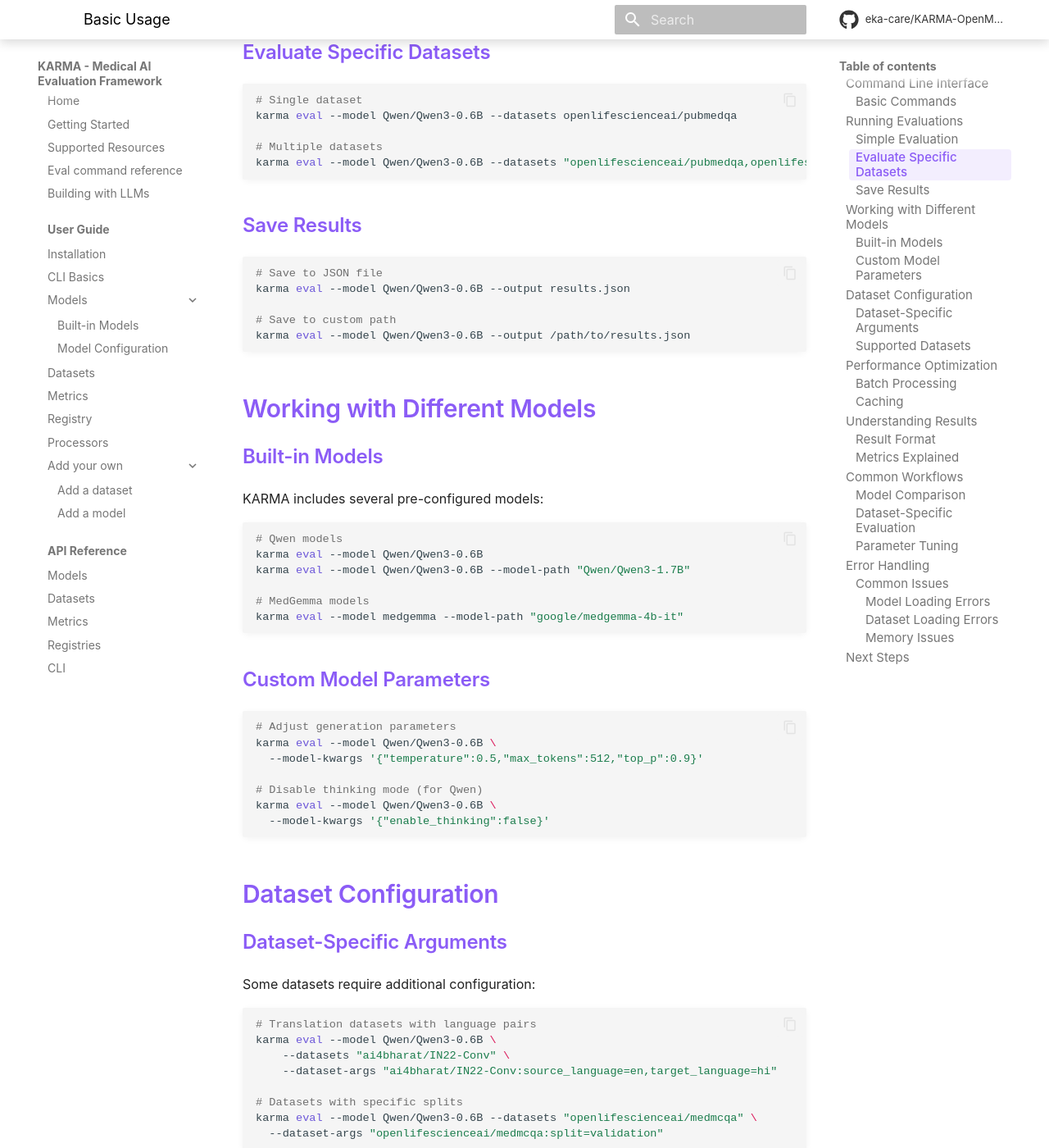
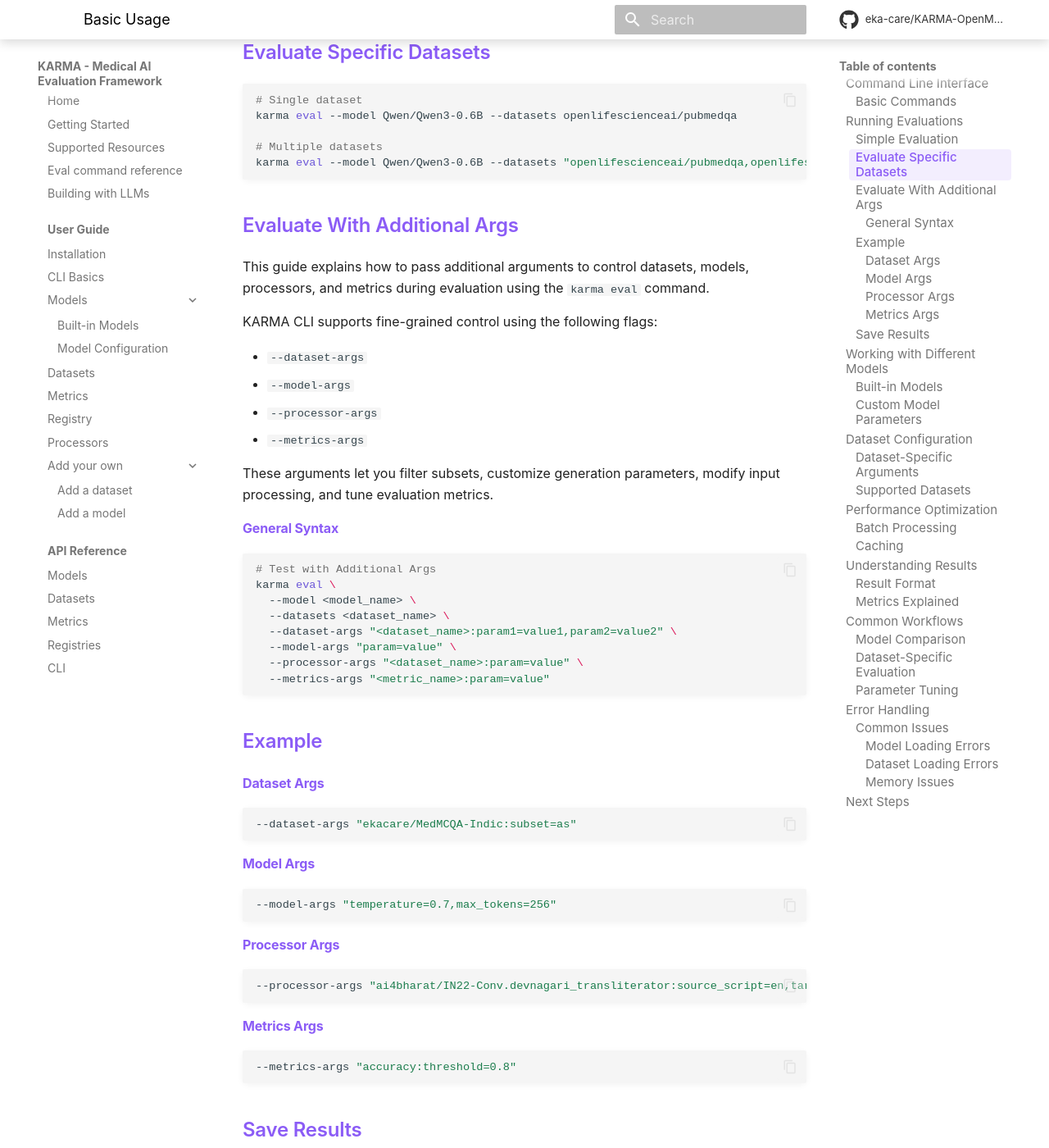
Before and after one commit to eka-care/KARMA-OpenMedEvalKit, an MkDocs documentation site: the page built from docs/user-guide/basic-usage.md, in a window 1280 px wide and 1400 px high, scrolled down 1121 px. Shown: the whole window at 82% size. Built offline with MkDocs 1.6.1 and Material for MkDocs 9.7.7, drawn with Linux system fonts in a browser that asks for light colours; comment, search, counter and statistics services are not loaded.

Commit message:
Updated docs for additional args

````diff
--- a/docs/user-guide/basic-usage.md
+++ b/docs/user-guide/basic-usage.md
@@ -52,6 +52,52 @@
 
 # Multiple datasets
 karma eval --model Qwen/Qwen3-0.6B --datasets "openlifescienceai/pubmedqa,openlifescienceai/medmcqa,openlifescienceai/medqa"
+```
+
+### Evaluate With Additional Args
+
+This guide explains how to pass additional arguments to control datasets, models, processors, and metrics during evaluation using the `karma eval` command.
+
+KARMA CLI supports fine-grained control using the following flags:
+
+- `--dataset-args`
+- `--model-args`
+- `--processor-args`
+- `--metrics-args`
+
+These arguments let you filter subsets, customize generation parameters, modify input processing, and tune evaluation metrics.
+
+#### General Syntax
+```bash
+# Test with Additional Args
+karma eval \
+  --model <model_name> \
+  --datasets <dataset_name> \
+  --dataset-args "<dataset_name>:param1=value1,param2=value2" \
+  --model-args "param=value" \
+  --processor-args "<dataset_name>:param=value" \
+  --metrics-args "<metric_name>:param=value"
+```
+
+### Example
+#### Dataset Args
+```bash
+--dataset-args "ekacare/MedMCQA-Indic:subset=as"
+```
+
+#### Model Args
+```bash
+--model-args "temperature=0.7,max_tokens=256"
+```
+
+#### Processor Args
+```bash
+--processor-args "ai4bharat/IN22-Conv.devnagari_transliterator:source_script=en,target_script=hi"
+```
+
+#### Metrics Args
+```bash
+--metrics-args "accuracy:threshold=0.8"
 ```
 
 ### Save Results
````
Also changed, not shown: docs_v2/src/content/docs/user-guide/basic-usage.md (+46 -0 lines).
